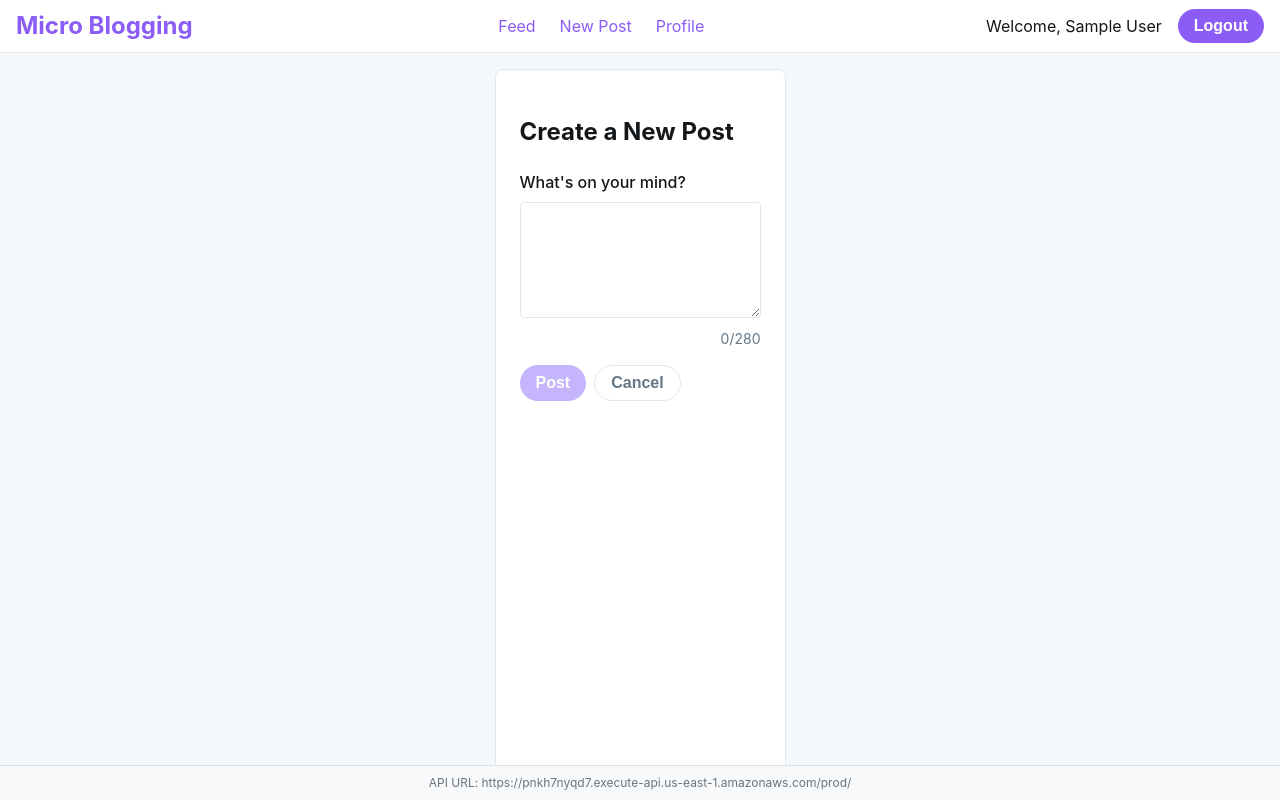
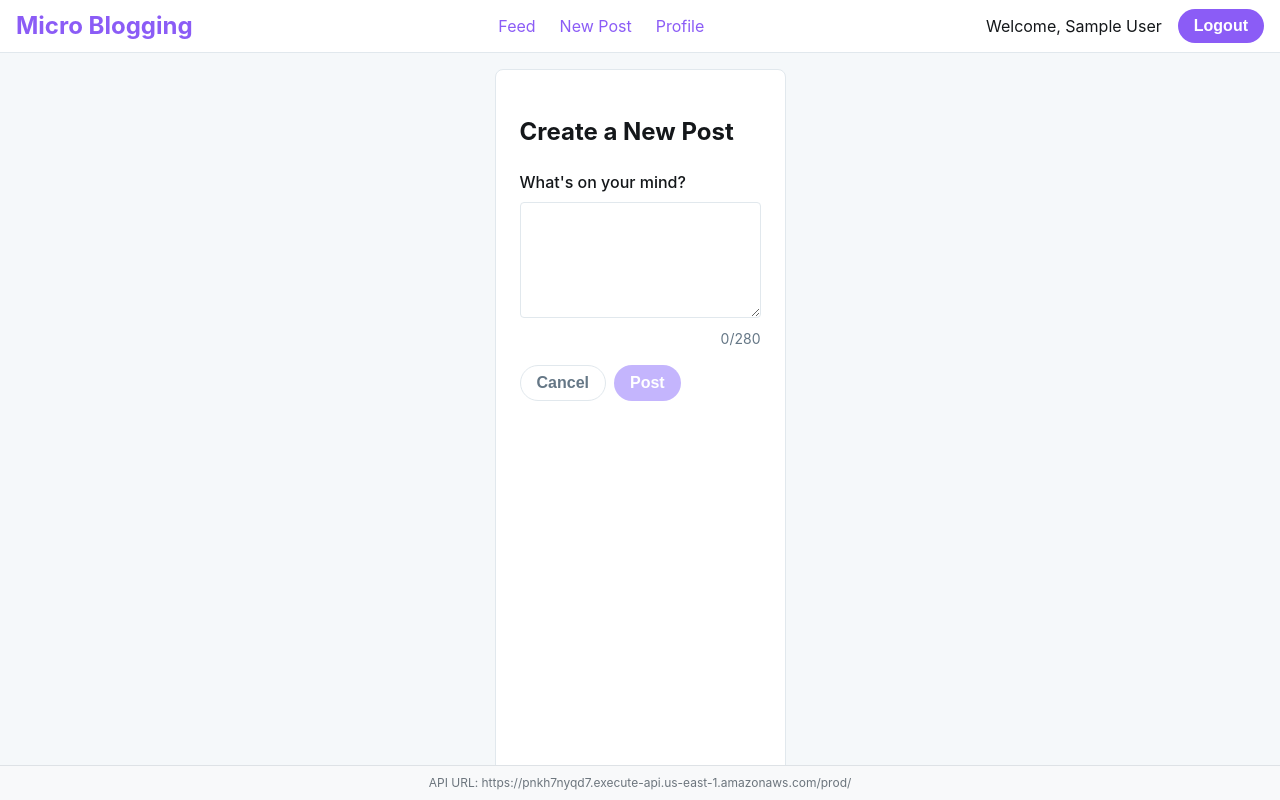
Before and after one commit to helminolimit/kiro-workshop, a React (Vite) app in the folder frontend/: page /create in a window 1280 px wide. Built offline with nearby package versions, Linux system fonts and the light colour scheme; no server answers; sample sign-in values are in the browser's storage.

Commit message:
cancel button
Make the Cancel button appear to the left of the Create Post button

```diff
--- a/frontend/src/pages/CreatePost.tsx
+++ b/frontend/src/pages/CreatePost.tsx
@@ -77,11 +77,11 @@ const CreatePost: React.FC = () => {
         </div>
 
         <div className="form-actions">
+          <button type="button" className="cancel-button" onClick={handleCancel} disabled={loading}>
+            Cancel
+          </button>
           <button type="submit" disabled={loading || !content.trim()}>
             {loading ? 'Posting...' : 'Post'}
-          </button>
-          <button type="button" className="cancel-button" onClick={handleCancel} disabled={loading}>
-            Cancel
           </button>
         </div>
       </form>
```
